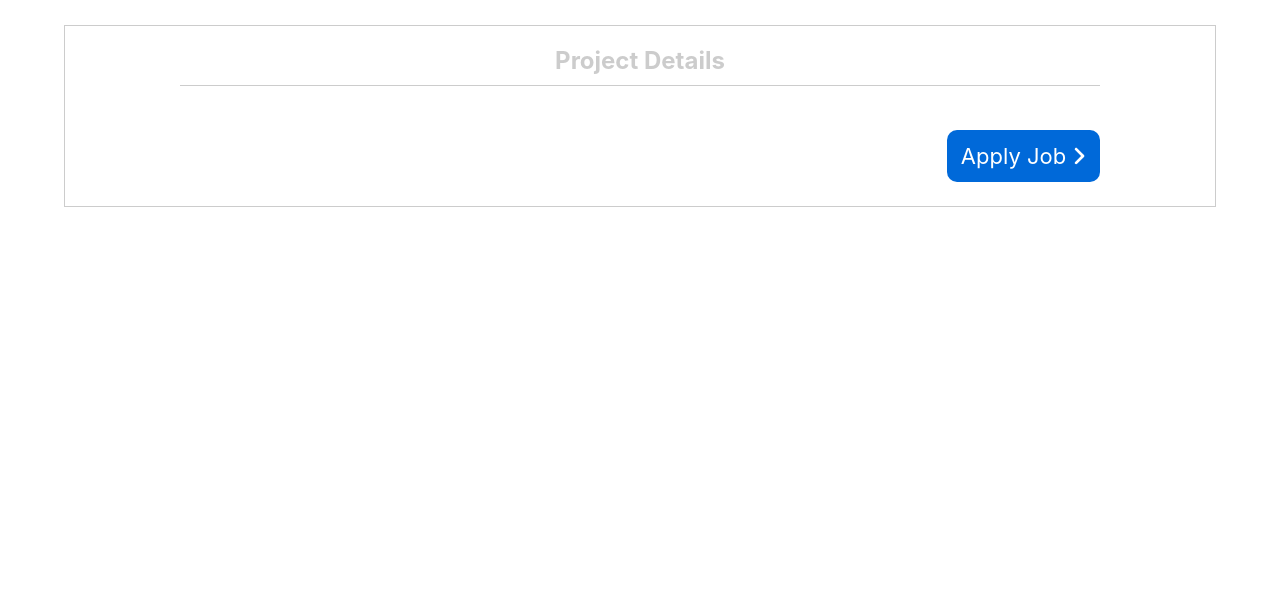
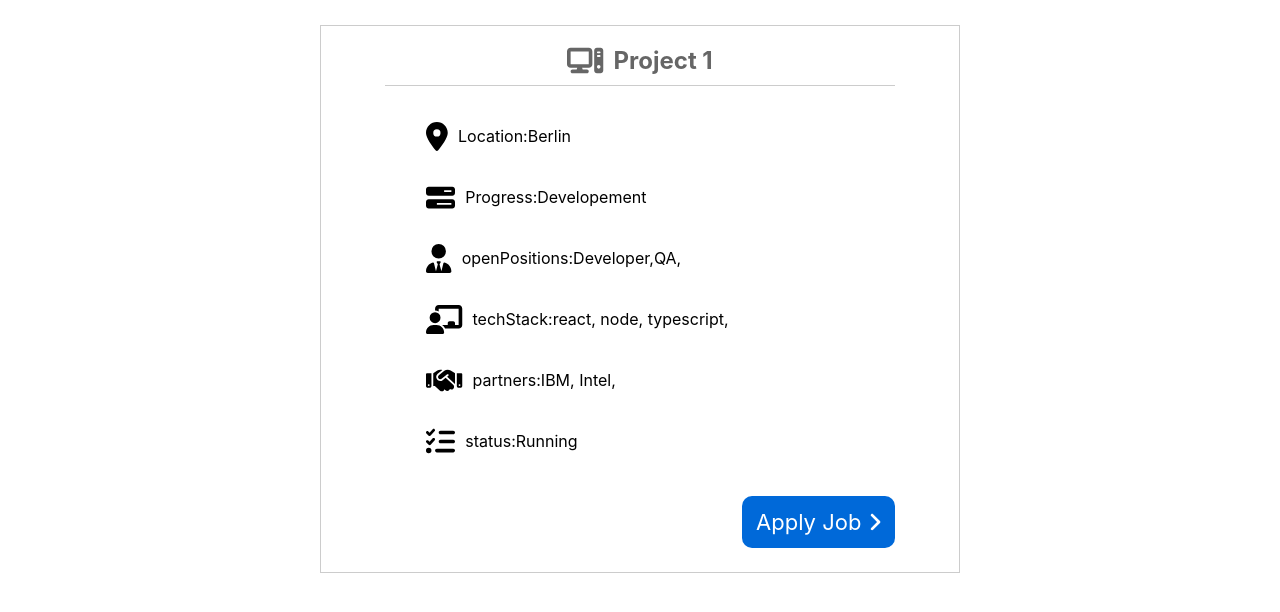
Before and after one commit to maxdahl/HACK-A-TRON, a React (Vite) app in the folder frontend/: page /project in a window 1280 px wide. Shown: the top 612 px of the page. Built offline with nearby package versions, Linux system fonts and the light colour scheme.

Commit message:
add icon

```diff
--- a/frontend/src/pages/projectCard/ProjectCard.css
+++ b/frontend/src/pages/projectCard/ProjectCard.css
@@ -12,7 +12,7 @@ a {
   display: flex;
   flex-direction: column;
   align-items: center;
-  width: 90%;
+  width: 50%;
   box-sizing: border-box;
   border: 1px solid #ccc;
   margin-top: 25px;
@@ -22,8 +22,14 @@ a {
   display: flex;
   justify-content: center;
   border-bottom: 1px solid #ccc;
-  color: #ccc;
+  color: #666;
   padding-bottom: 10px;
+}
+.project-description {
+  display: flex;
+  flex-direction: column;
+  justify-items: flex-start;
+  width: 67%;
 }
 .button-container {
   display: flex;
@@ -42,3 +48,11 @@ a {
   margin-bottom: 24px;
   line-height: 52px;
 }
+.icon-project {
+  font-size: 29px;
+  margin-right: 10px;
+}
+p {
+  display: flex;
+  align-items: center;
+}
--- a/frontend/src/pages/projectCard/ProjectCard.jsx
+++ b/frontend/src/pages/projectCard/ProjectCard.jsx
@@ -1,14 +1,81 @@
 import React from "react";
 import { Link } from "react-router-dom";
 import { FontAwesomeIcon } from "@fortawesome/react-fontawesome";
+import projects from "../../dummyData.json";
 import "./ProjectCard.css";
 
 function ProjectCard() {
+  console.log(projects.projects[0].name);
   return (
     <section className="project-card">
       <div className="container">
-        <h2 className="header-title">Project Details</h2>
-        <div className="project-details" />
+        <h2 className="header-title">
+          <FontAwesomeIcon
+            className="icon-project"
+            icon="fa-solid fa-computer"
+          />
+          {projects.projects[0].name}
+        </h2>
+
+        <div className="project-description">
+          <p>
+            <FontAwesomeIcon
+              className="icon-project"
+              icon="fa-solid fa-location-dot"
+            />
+            Location:
+            <span>{projects.projects[0].location}</span>
+          </p>
+          <p>
+            <FontAwesomeIcon
+              className="icon-project"
+              icon="fa-solid fa-bars-progress"
+            />
+            Progress:
+            <span>{projects.projects[0].progress}</span>
+          </p>
+          <p>
+            <FontAwesomeIcon
+              className="icon-project"
+              icon="fa-solid fa-user-tie"
+            />
+            openPositions:
+            {projects.projects[0].openPositions.map((items) => (
+              <span> {items}, </span>
+            ))}
+          </p>
+          <p>
+            <FontAwesomeIcon
+              className="icon-project"
+              icon="fa-solid fa-chalkboard-user"
+            />
+            techStack:
+            <span>
+              {projects.projects[0].techStack.map((items) => (
+                <span> {items}, </span>
+              ))}
+            </span>
+          </p>
+          <p>
+            <FontAwesomeIcon
+              className="icon-project"
+              icon="fa-solid fa-handshake"
+            />
+            partners:
+            <span>
+              {projects.projects[0].partners.map((items) => (
+                <span> {items}, </span>
+              ))}
+            </span>
+          </p>
+          <p>
+            <FontAwesomeIcon
+              className="icon-project"
+              icon="fa-solid fa-list-check"
+            />
+            status: <span>{projects.projects[0].status}</span>
+          </p>
+        </div>
         <div className="button-container">
           <Link to="/" className="button-apply">
             Apply Job <FontAwesomeIcon icon="fa-solid fa-angle-right" />
```
